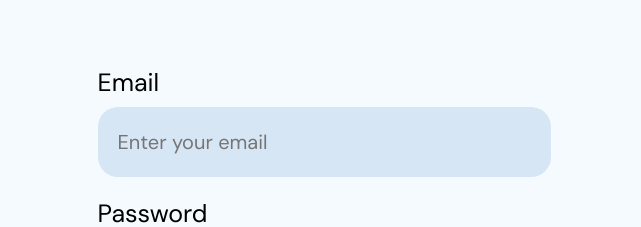
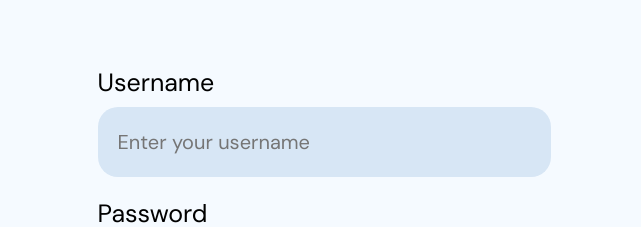
Before and after one commit to Angelaho1128/ForgeLink, a React (Vite) app: page / in a window 1280 px wide. Shown: the part 264-491 px from the top of the page, without its empty margins (316-957 px from the left). Built offline with nearby package versions, Linux system fonts and the light colour scheme.

Commit message:
change wording

```diff
--- a/src/pages/Login.jsx
+++ b/src/pages/Login.jsx
@@ -23,8 +23,8 @@ function Login() {
         </div>
 
         <div className="input-group">
-          <label className="input-label">Email</label>
-          <input type="text" className="input-field" placeholder="Enter your email" />
+          <label className="input-label">Username</label>
+          <input type="text" className="input-field" placeholder="Enter your username" />
         </div>
 
         <div className="input-group">
```
